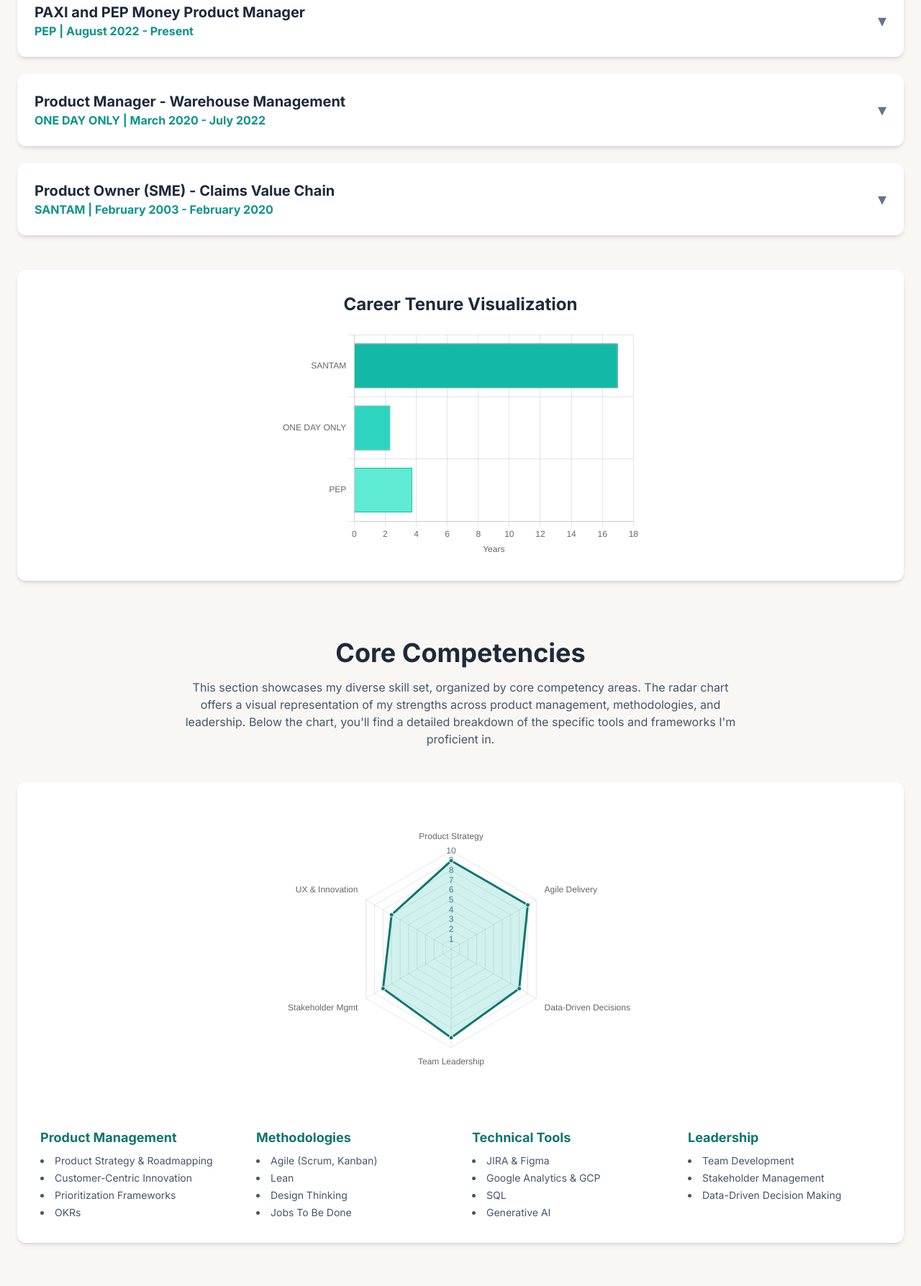
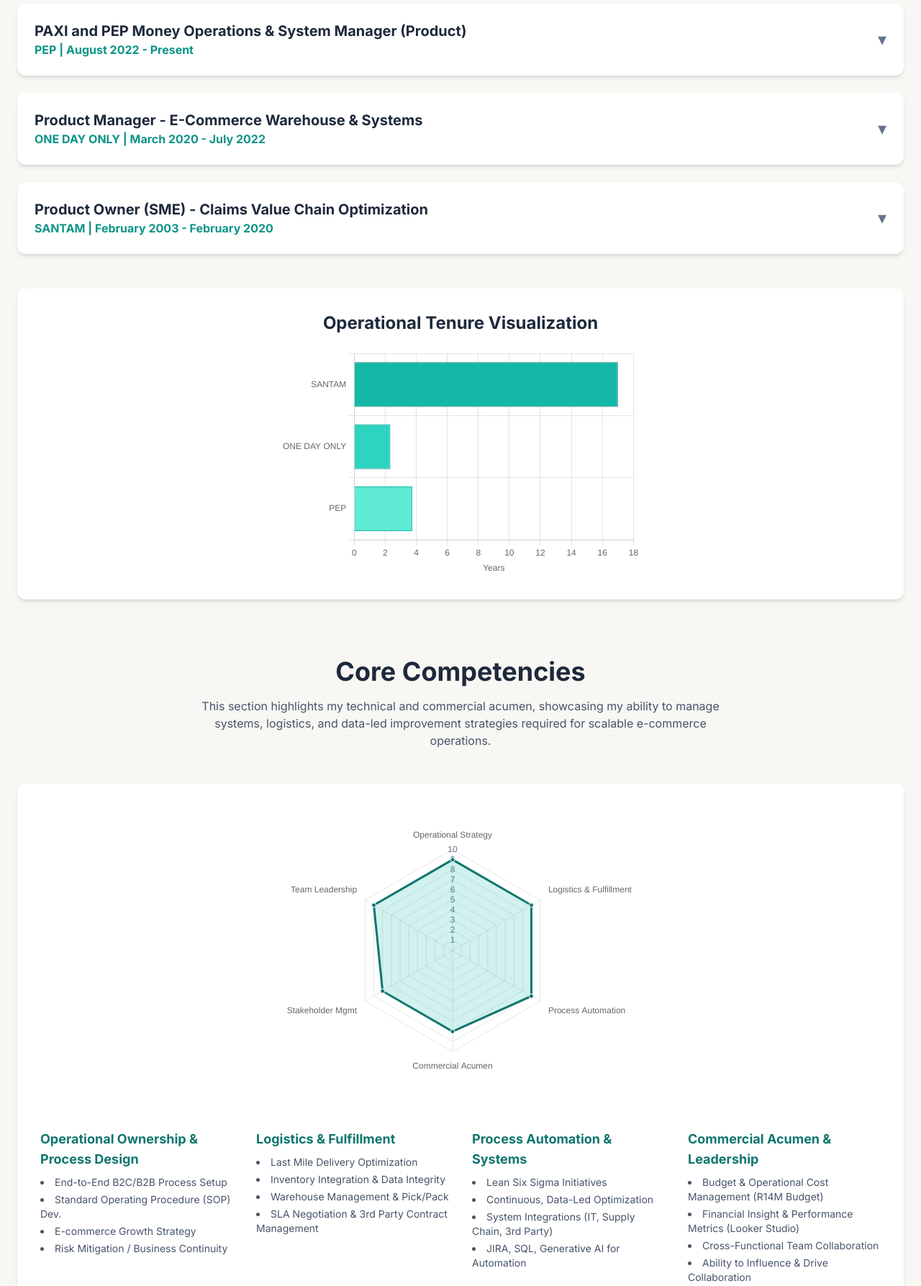
Before and after one commit to marynav-pm/maryna-van-eeden-portfolio, a plain HTML site: page index.html in a window 1280 px wide. Shown: the part 1013-2800 px from the top of the page at 72% size. Drawn offline with nearby package versions, Linux system fonts and the light colour scheme.

Commit message:
index.html

```diff
--- a/index.html
+++ b/index.html
@@ -3,7 +3,7 @@
 <head>
     <meta charset="UTF-8">
     <meta name="viewport" content="width=device-width, initial-scale=1.0">
-    <title>Interactive CV | Maryna Van Eeden</title>
+    <title>Interactive CV | Maryna Van Eeden - E-Commerce Operations Lead</title>
     <script src="https://cdn.tailwindcss.com"></script>
     <script src="https://cdn.jsdelivr.net/npm/chart.js"></script>
     <link rel="preconnect" href="https://fonts.googleapis.com">
@@ -12,10 +12,10 @@
     <!-- Chosen Palette: Calm Harmony -->
     <!-- Application Structure Plan: A single-page dashboard design with a sticky top navigation for easy access to key sections: Overview, Experience, Skills, and Education. This structure was chosen to allow non-linear exploration, enabling recruiters to quickly jump to the information most relevant to them. The 'Overview' section acts as a high-impact summary with dynamic stat cards. The 'Experience' section uses an interactive timeline, where details are revealed on click, preventing information overload. This user-centric design transforms a static document into an engaging portfolio that highlights key achievements and skills visually. -->
     <!-- Visualization & Content Choices:
-        1. Key Metrics -> Goal: Inform/Impress -> Viz: Stat Cards -> Interaction: Static -> Justification: Immediately grabs attention and quantifies achievements. -> Method: HTML/Tailwind.
-        2. Career Timeline -> Goal: Organize/Show Change -> Viz: Interactive Accordion -> Interaction: Click to expand/collapse job details. -> Justification: Keeps the UI clean and allows users to drill down into specific roles. -> Method: JavaScript.
-        3. Core Competencies -> Goal: Organize/Compare -> Viz: Radar Chart -> Interaction: Hover for tooltips -> Justification: Provides a quick, holistic visual summary of skill strengths in key areas. -> Library: Chart.js.
-        4. Experience Duration -> Goal: Compare -> Viz: Horizontal Bar Chart -> Interaction: Hover for tooltips showing key achievements. -> Justification: Visually represents time spent in each role and connects duration with impact. -> Library: Chart.js.
+        1. Key Metrics -> Goal: Inform/Impress -> Viz: Stat Cards -> Interaction: Static -> Justification: Immediately grabs attention and quantifies achievements in profitability and efficiency. -> Method: HTML/Tailwind.
+        2. Career Timeline -> Goal: Organize/Show Change -> Viz: Interactive Accordion -> Interaction: Click to expand/collapse job details, focusing on logistics and systems. -> Justification: Keeps the UI clean and allows users to drill down into specific operational contributions. -> Method: JavaScript.
+        3. Core Competencies -> Goal: Organize/Compare -> Viz: Radar Chart -> Interaction: Hover for tooltips -> Justification: Provides a quick, holistic visual summary of operational and leadership strengths (Strategy, Logistics, Process). -> Library: Chart.js.
+        4. Experience Duration -> Goal: Compare -> Viz: Horizontal Bar Chart -> Interaction: Hover for tooltips showing key achievements. -> Justification: Visually represents time spent in each operational role and connects duration with impact. -> Library: Chart.js.
     -->
     <!-- CONFIRMATION: NO SVG graphics used. NO Mermaid JS used. -->
     <style>
@@ -54,7 +54,7 @@
         <nav class="container mx-auto px-6 py-4 flex justify-between items-center">
             <div>
                 <h1 class="text-xl font-bold text-slate-800">Maryna Van Eeden</h1>
-                <p class="text-sm text-slate-600">Product Manager</p>
+                <p class="text-sm text-slate-600">E-Commerce Operations Lead Candidate | Last-Mile Logistics & Process Expert</p>
             </div>
             <div class="hidden md:flex items-center space-x-6">
                 <a href="#overview" class="text-slate-600 hover:text-teal-600 transition-colors">Overview</a>
@@ -79,13 +79,13 @@
             <div class="text-center mb-12">
                 <h2 class="text-4xl font-bold text-slate-800 mb-4">Professional Overview</h2>
                 <p class="max-w-3xl mx-auto text-slate-600">
-                    This section provides a high-level summary of my career, highlighting key achievements and the core value I bring as a Product Manager. The objective statement outlines my professional journey and expertise, while the cards below quantify the impact I've delivered in key areas like revenue generation and process efficiency.
+                    This section immediately addresses the key requirements of the E-commerce Operations Lead role, focusing on **operational ownership, profitability, and scalability**. The objective statement outlines my proven ability to manage the full **end-to-end operational value chain**, quantified by the key performance indicators below.
                 </p>
             </div>
             <div class="bg-white p-8 rounded-xl shadow-md mb-12">
-                <h3 class="text-2xl font-bold text-slate-800 mb-4">Objective</h3>
+                <h3 class="text-2xl font-bold text-slate-800 mb-4">Objective: E-Commerce Operations Lead</h3>
                 <p class="text-slate-700 leading-relaxed">
-                    An accomplished and award-winning Product Manager with over 17 years of experience in insurance, retail, e-commerce, and logistics. I specialize in delivering customer-centric digital solutions that have driven multimillion-rand growth and accelerated time-to-market. My expertise includes product strategy, agile delivery, and data-driven decision-making, along with a track record of enhancing customer journeys and leading high-performing cross-functional teams.
+                    An accomplished Product and Operations Leader with 17+ years of experience across e-commerce, retail, and logistics. I specialize in designing and implementing end-to-end operational processes for complex B2C and B2B systems, with a deep focus on optimizing last-mile delivery and fulfillment. Proven expertise in establishing Standard Operating Procedures (SOPs), driving multimillion-rand profitability (R75M annual gross profit), and delivering cost-efficient, fast, and flawless customer journeys. My hands-on, data-led approach ensures business continuity, rapid scaling, and compliance with service level agreements.
                 </p>
             </div>
 
@@ -95,25 +95,25 @@
                     <p class="text-slate-600 mt-2">Annual Gross Profit Generated</p>
                 </div>
                 <div class="stat-card bg-white p-6 rounded-xl shadow-md">
-                    <p class="text-4xl font-bold text-teal-600">15%</p>
-                    <p class="text-slate-600 mt-2">Revenue Uplift Driven</p>
+                    <p class="text-4xl font-bold text-teal-600">100%</p>
+                    <p class="text-slate-600 mt-2">Core Platform Uptime Maintained</p>
                 </div>
                 <div class="stat-card bg-white p-6 rounded-xl shadow-md">
                     <p class="text-4xl font-bold text-teal-600">25%</p>
-                    <p class="text-slate-600 mt-2">Faster Time-to-Market</p>
+                    <p class="text-slate-600 mt-2">Time-to-Market Reduction (Agile)</p>
                 </div>
-                <div class="stat-card bg-white p-6 rounded-xl shadow-md">
-                    <p class="text-4xl font-bold text-teal-600">100%</p>
-                    <p class="text-slate-600 mt-2">Core Platform Uptime</p>
+                 <div class="stat-card bg-white p-6 rounded-xl shadow-md">
+                    <p class="text-4xl font-bold text-teal-600">17+</p>
+                    <p class="text-slate-600 mt-2">Years Operational Experience</p>
                 </div>
             </div>
         </section>
 
         <section id="experience" class="mb-20">
             <div class="text-center mb-12">
-                <h2 class="text-4xl font-bold text-slate-800 mb-4">Professional Experience</h2>
+                <h2 class="text-4xl font-bold text-slate-800 mb-4">Relevant Professional Experience</h2>
                 <p class="max-w-3xl mx-auto text-slate-600">
-                    Explore my career journey through this interactive timeline. Each entry represents a significant role, detailing my responsibilities and key achievements. Click on any position to expand the view and learn more about my contributions. The chart below visualizes the duration of my tenure at each company, providing a quick overview of my professional path.
+                    My career history is detailed below, emphasizing my direct experience in e-commerce fulfillment, logistics, system management, cost optimization, and cross-functional leadership—all critical for the E-commerce Operations Lead role. Click on any position to see specific contributions.
                 </p>
             </div>
 
@@ -121,7 +121,7 @@
             </div>
 
             <div class="bg-white p-8 rounded-xl shadow-md mt-12">
-                 <h3 class="text-2xl font-bold text-slate-800 mb-4 text-center">Career Tenure Visualization</h3>
+                 <h3 class="text-2xl font-bold text-slate-800 mb-4 text-center">Operational Tenure Visualization</h3>
                  <div class="chart-container h-64 md:h-80 mx-auto">
                     <canvas id="experienceChart"></canvas>
                 </div>
@@ -132,7 +132,7 @@
             <div class="text-center mb-12">
                 <h2 class="text-4xl font-bold text-slate-800 mb-4">Core Competencies</h2>
                  <p class="max-w-3xl mx-auto text-slate-600">
-                    This section showcases my diverse skill set, organized by core competency areas. The radar chart offers a visual representation of my strengths across product management, methodologies, and leadership. Below the chart, you'll find a detailed breakdown of the specific tools and frameworks I'm proficient in.
+                    This section highlights my technical and commercial acumen, showcasing my ability to manage systems, logistics, and data-led improvement strategies required for scalable e-commerce operations.
                 </p>
             </div>
              <div class="bg-white p-8 rounded-xl shadow-md">
@@ -141,38 +141,39 @@
                 </div>
                 <div class="grid grid-cols-1 md:grid-cols-2 lg:grid-cols-4 gap-8 mt-12 text-sm">
                     <div>
-                        <h4 class="font-bold text-lg mb-2 text-teal-700">Product Management</h4>
+                        <h4 class="font-bold text-lg mb-2 text-teal-700">Operational Ownership & Process Design</h4>
                         <ul class="list-disc list-inside text-slate-600 space-y-1">
-                            <li>Product Strategy & Roadmapping</li>
-                            <li>Customer-Centric Innovation</li>
-                            <li>Prioritization Frameworks</li>
-                            <li>OKRs</li>
+                            <li>End-to-End B2C/B2B Process Setup</li>
+                            <li>Standard Operating Procedure (SOP) Dev.</li>
+                            <li>E-commerce Growth Strategy</li>
+                            <li>Risk Mitigation / Business Continuity</li>
                         </ul>
                     </div>
                     <div>
-                        <h4 class="font-bold text-lg mb-2 text-teal-700">Methodologies</h4>
+                        <h4 class="font-bold text-lg mb-2 text-teal-700">Logistics & Fulfillment</h4>
                         <ul class="list-disc list-inside text-slate-600 space-y-1">
-                            <li>Agile (Scrum, Kanban)</li>
-                            <li>Lean</li>
-                            <li>Design Thinking</li>
-                            <li>Jobs To Be Done</li>
+                            <li>Last Mile Delivery Optimization</li>
+                            <li>Inventory Integration & Data Integrity</li>
+                            <li>Warehouse Management & Pick/Pack</li>
+                            <li>SLA Negotiation & 3rd Party Contract Management</li>
                         </ul>
                     </div>
                     <div>
-                        <h4 class="font-bold text-lg mb-2 text-teal-700">Technical Tools</h4>
+                        <h4 class="font-bold text-lg mb-2 text-teal-700">Process Automation & Systems</h4>
                         <ul class="list-disc list-inside text-slate-600 space-y-1">
-                            <li>JIRA & Figma</li>
-                            <li>Google Analytics & GCP</li>
-                            <li>SQL</li>
-                            <li>Generative AI</li>
+                            <li>Lean Six Sigma Initiatives</li>
+                            <li>Continuous, Data-Led Optimization</li>
+                            <li>System Integrations (IT, Supply Chain, 3rd Party)</li>
+                            <li>JIRA, SQL, Generative AI for Automation</li>
                         </ul>
                     </div>
                     <div>
-                        <h4 class="font-bold text-lg mb-2 text-teal-700">Leadership</h4>
+                        <h4 class="font-bold text-lg mb-2 text-teal-700">Commercial Acumen & Leadership</h4>
                         <ul class="list-disc list-inside text-slate-600 space-y-1">
-                            <li>Team Development</li>
-                            <li>Stakeholder Management</li>
-                            <li>Data-Driven Decision Making</li>
+                            <li>Budget & Operational Cost Management (R14M Budget)</li>
+                            <li>Financial Insight & Performance Metrics (Looker Studio)</li>
+                            <li>Cross-Functional Team Collaboration</li>
+                            <li>Ability to Influence & Drive Collaboration</li>
                         </ul>
                     </div>
                 </div>
@@ -183,7 +184,7 @@
              <div class="text-center mb-12">
                 <h2 class="text-4xl font-bold text-slate-800 mb-4">Education & Certifications</h2>
                  <p class="max-w-3xl mx-auto text-slate-600">
-                   My formal education and professional certifications demonstrate my commitment to continuous learning and staying current with industry best practices in product management, design, and leadership.
+                   My formal education and specialized certifications in process excellence and project delivery ensure a structured and data-led approach to operations management.
                 </p>
             </div>
             <div class="grid grid-cols-1 md:grid-cols-2 gap-8">
@@ -193,12 +194,12 @@
                      <p class="text-slate-600">Regent Business School (2017-2019)</p>
                 </div>
                 <div class="bg-white p-8 rounded-xl shadow-md">
-                    <h3 class="text-2xl font-bold text-slate-800 mb-4">Certifications</h3>
+                    <h3 class="text-2xl font-bold text-slate-800 mb-4">Certifications (Process & Agile)</h3>
                     <ul class="space-y-3 text-slate-600">
+                        <li class="flex items-center"><span class="text-teal-600 font-bold mr-2">2015:</span> Black Belt LSSP (Directly supports Continuous Improvement)</li>
                         <li class="flex items-center"><span class="text-teal-600 font-bold mr-2">2024:</span> Scrum Master</li>
+                        <li class="flex items-center"><span class="text-teal-600 font-bold mr-2">2021:</span> Product Owner</li>
                         <li class="flex items-center"><span class="text-teal-600 font-bold mr-2">2022:</span> UX Design</li>
-                        <li class="flex items-center"><span class="text-teal-600 font-bold mr-2">2021:</span> Product Owner</li>
-                        <li class="flex items-center"><span class="text-teal-600 font-bold mr-2">2015:</span> Black Belt LSSP</li>
                         <li class="flex items-center"><span class="text-teal-600 font-bold mr-2">2012:</span> USB Senior Leader</li>
                     </ul>
                 </div>
@@ -226,43 +227,41 @@
             const experienceData = [
                 {
                     company: 'PEP',
-                    role: 'PAXI and PEP Money Product Manager',
+                    role: 'PAXI and PEP Money Operations & System Manager (Product)',
                     period: 'August 2022 - Present',
                     tenure: (new Date().getFullYear() - 2022 + (new Date().getMonth())/12),
                     achievements: [
-                        'Drove a 15% revenue uplift and expanded market share by successfully launching three new PAXI service offerings.',
-                        'Generated R75M in annual gross profit by delivering strategic revenue boosters for PEP Money.',
-                        'Accelerated product delivery by reducing time-to-market by 25% after transitioning teams to an agile methodology.',
-                        'Managed a R14M annual development budget, ensuring a strong ROI and operational efficiency.',
-                        'Maintained 100% system uptime for core platforms through optimized development processes.'
+                        'Designed and set up end-to-end B2C and B2B operational processes for new PAXI service offerings, driving 15% revenue uplift and market expansion in logistics.',
+                        'Deeply focused on last-mile delivery optimization and fulfillment efficiency, ensuring a cost-efficient and flawless customer journey.',
+                        'Delivered strategic revenue boosters for PEP Money, generating R75M annual gross profit and ensuring commercial success.',
+                        'Owned the optimization of core systems and platforms, maintaining 100% system uptime and data integrity for platforms.',
+                        'Accelerated time-to-market by 25% by transitioning teams to agile, enabling rapid operational iterations and scaling.'
                     ],
                     keyMetric: 'Generated R75M annual gross profit'
                 },
                 {
                     company: 'ONE DAY ONLY',
-                    role: 'Product Manager - Warehouse Management',
+                    role: 'Product Manager - E-Commerce Warehouse & Systems',
                     period: 'March 2020 - July 2022',
                     tenure: 2.33,
                     achievements: [
-                        'Developed and executed product roadmaps, aligning strategy with customer needs and business goals.',
-                        'Delivered key feature enhancements that boosted user satisfaction and improved operational efficiency.',
-                        'Reduced development and maintenance costs through process optimization and automation.',
-                        'Accelerated delivery cycles by transitioning teams to agile ways of working.',
-                        'Conducted competitive analysis to drive product differentiation and customer adoption.'
+                        'Directed the product roadmap for Warehouse Management Systems (WMS), directly impacting fulfillment efficiency (pick, pack, inventory integration).',
+                        'Reduced development and maintenance costs through process optimization and automation in the e-commerce fulfillment chain.',
+                        'Transitioned teams to agile workflows to accelerate delivery cycles and improve operational scalability.',
+                        'Ensured product differentiation and customer adoption by maintaining high standards for the online operational value chain.'
                     ],
-                    keyMetric: 'Reduced development & maintenance costs'
+                    keyMetric: 'Optimized Warehouse Management Systems'
                 },
                 {
                     company: 'SANTAM',
-                    role: 'Product Owner (SME) - Claims Value Chain',
+                    role: 'Product Owner (SME) - Claims Value Chain Optimization',
                     period: 'February 2003 - February 2020',
                     tenure: 17,
                     achievements: [
-                        'Led business support team, consistently achieving and exceeding operational targets.',
-                        'Designed and delivered strategic roadmaps that reduced costs and improved customer satisfaction.',
-                        'Implemented Lean Six Sigma initiatives, cutting costs and improving claims efficiency.',
-                        'Enhanced product quality and customer experience through system improvements and feature delivery.',
-                        'Created executive reports and QlikView dashboards for board-level decision-making.'
+                        'Implemented Lean Six Sigma initiatives (Black Belt LSSP) across the claims value chain, successfully cutting costs and improving process efficiency.',
+                        'Designed and delivered strategic roadmaps that reduced operational costs and elevated customer service index (CSI).',
+                        'Created executive reports and QlikView dashboards for board-level decision-making on performance metrics and cost management.',
+                        'Ensured compliance with governance, risk controls, and quality standards for all operational processes.'
                     ],
                     keyMetric: 'Led large-scale Lean Six Sigma initiatives'
                 }
@@ -315,10 +314,10 @@
             new Chart(skillsCtx, {
                 type: 'radar',
                 data: {
-                    labels: ['Product Strategy', 'Agile Delivery', 'Data-Driven Decisions', 'Team Leadership', 'Stakeholder Mgmt', 'UX & Innovation'],
+                    labels: ['Operational Strategy', 'Logistics & Fulfillment', 'Process Automation', 'Commercial Acumen', 'Stakeholder Mgmt', 'Team Leadership'],
                     datasets: [{
-                        label: 'Core Competencies',
-                        data: [9, 9, 8, 9, 8, 7],
+                        label: 'Core Competencies (Job Fit)',
+                        data: [9, 9, 9, 8, 8, 9],
                         backgroundColor: 'rgba(20, 184, 166, 0.2)',
                         borderColor: 'rgba(15, 118, 110, 1)',
                         pointBackgroundColor: 'rgba(15, 118, 110, 1)',
```
